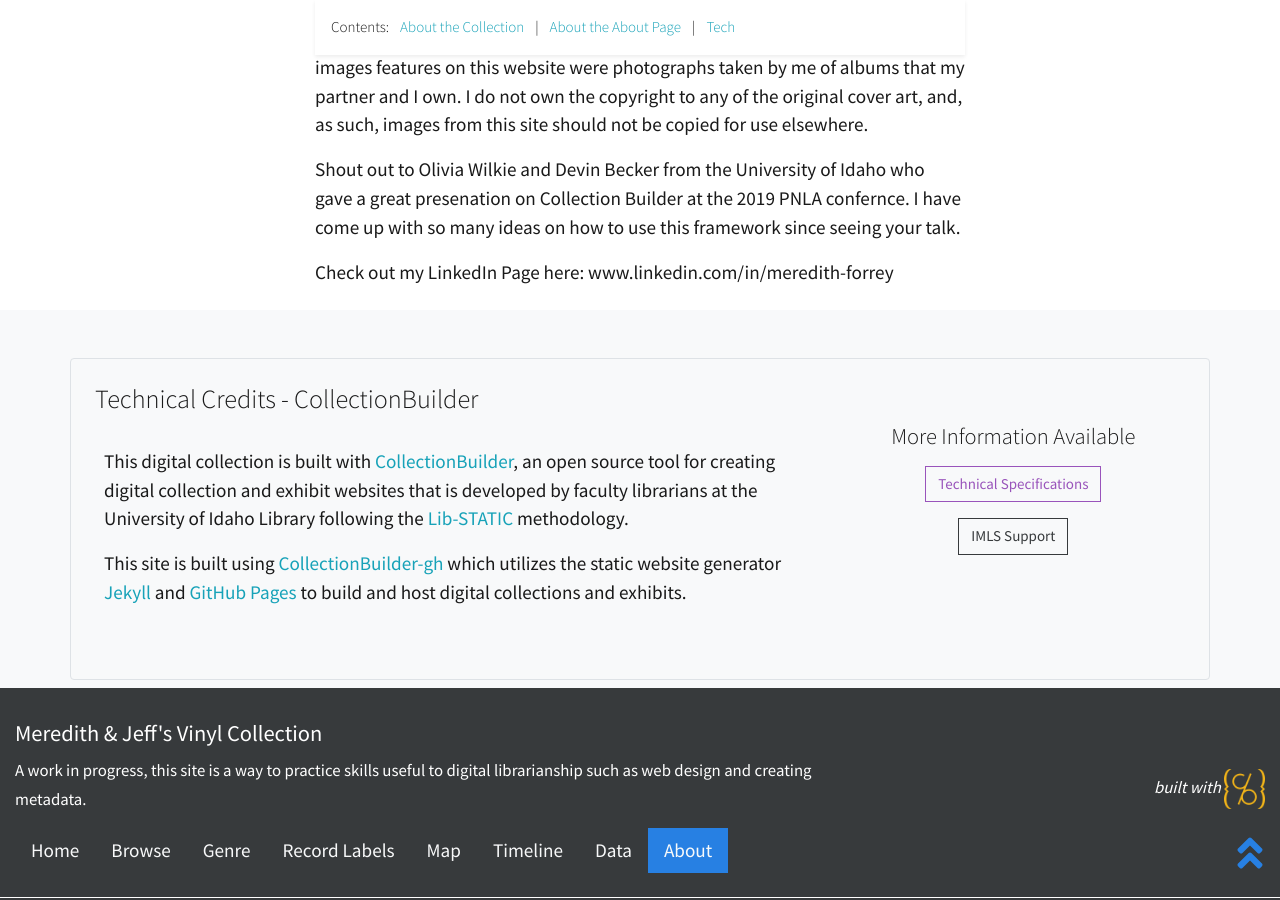
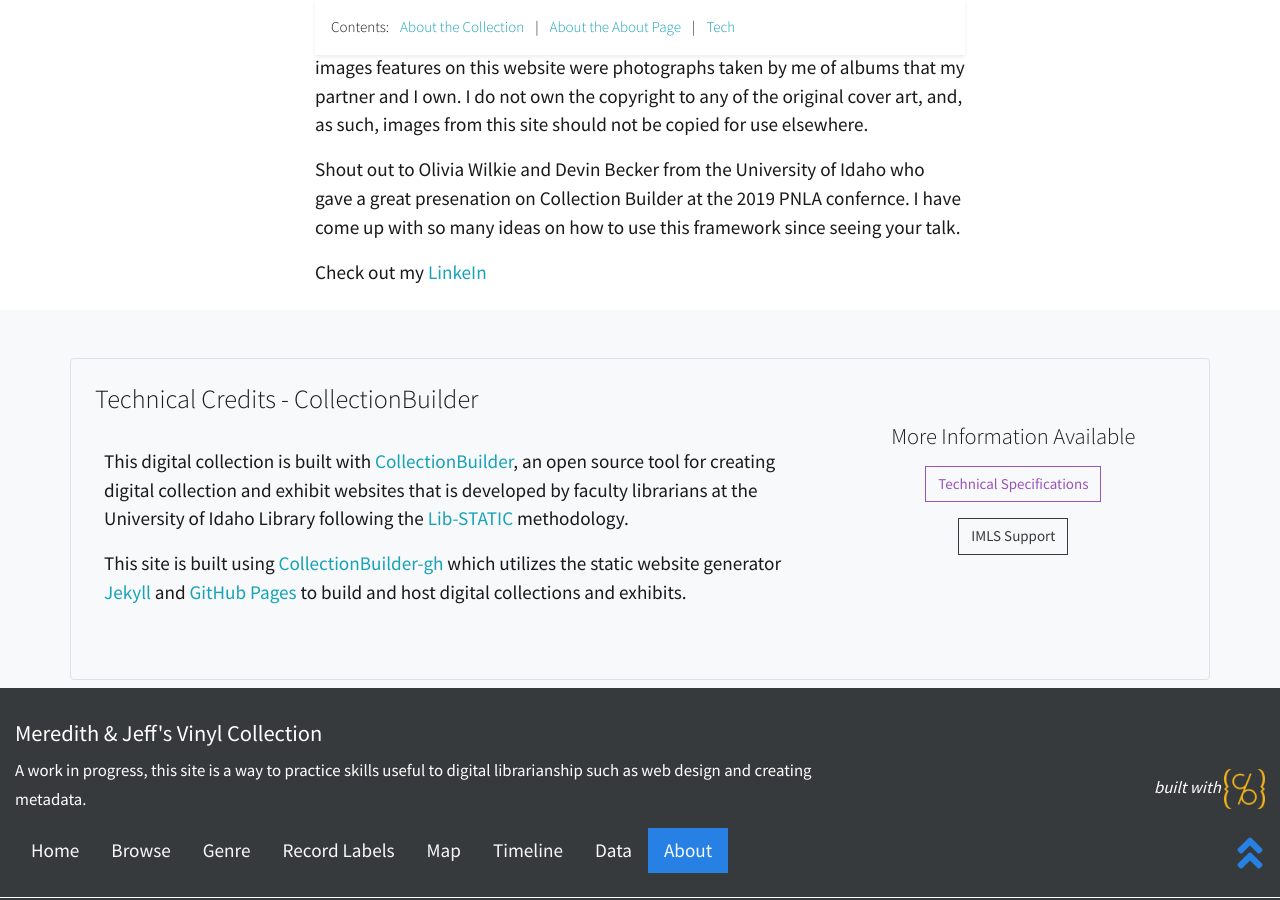
Before and after one commit to forreymr/mjvinyl, a Jekyll site: the page built from pages/about.md, in a window 1280 px wide and 900 px high, scrolled down 929 px. Built offline with Jekyll 4.4.1, drawn with Linux system fonts in a browser that asks for light colours; nearby versions of some CDN libraries.

Commit message:
Update about.md
hyperlinked linkedin url

```diff
--- a/pages/about.md
+++ b/pages/about.md
@@ -20,4 +20,4 @@
 
 Shout out to Olivia Wilkie and Devin Becker from the University of Idaho who gave a great presenation on Collection Builder at the 2019 PNLA confernce.  I have come up with so many ideas on how to use this framework since seeing your talk.
 
-Check out my LinkedIn Page here: www.linkedin.com/in/meredith-forrey
+Check out my <a href="www.linkedin.com/in/meredith-forrey ">LinkeIn </a>
```
